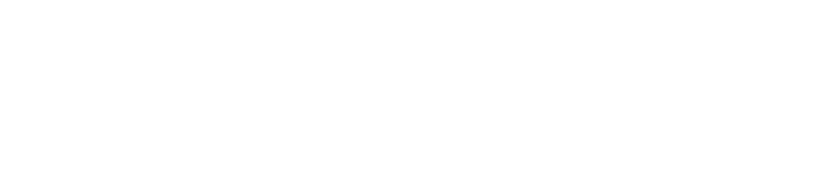
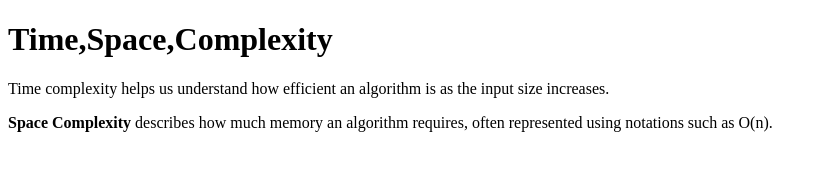
Before and after one commit to acciojob/time-and-space-complexity-sheikhsabbir17, a website: page main.html in a window 1280 px wide. Shown: the whole page, without its empty margins (0-827 px from the left). Drawn offline with Linux system fonts and the light colour scheme.

Commit message:
created a submission

```diff
--- a/main.html
+++ b/main.html
@@ -8,6 +8,9 @@
 
 <body>
 	<!-- the entire body must be written by student -->
+	<h1>Time,Space,Complexity</h1>
+	<p>Time complexity helps us understand how efficient an algorithm is as the input size increases.</p>
+	<p><b>Space Complexity</b> describes how much memory an algorithm requires, often represented using notations such as O(n).</p>
     <script type="text/javascript" src="./script.js">
 </script>
 
```
